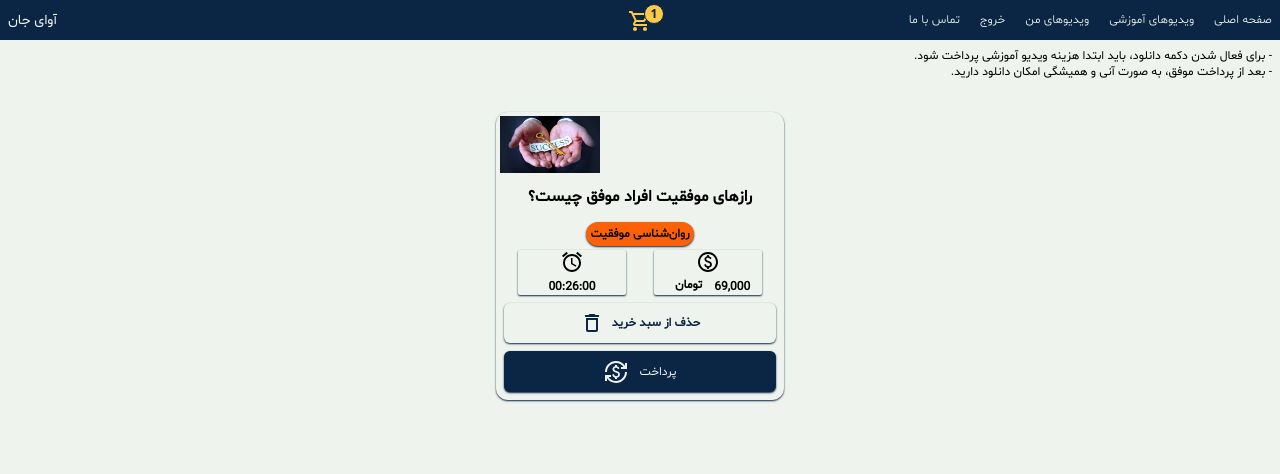
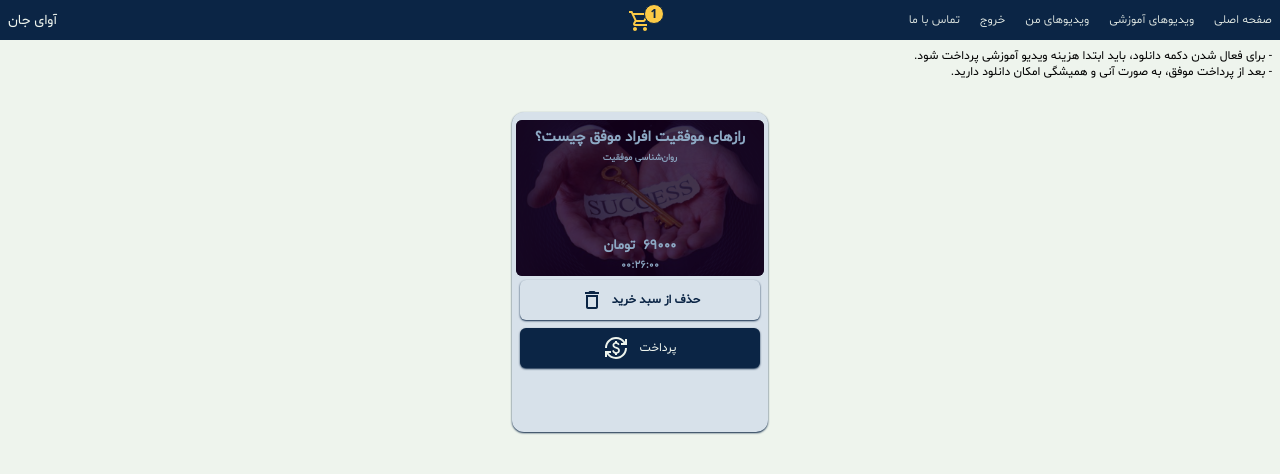
Before and after one commit to mahmoud-shakouryan/frontend-avayejan, a React (Create React App) app: page /card/1 in a window 1280 px wide. Shown: the top 474 px of the page. Built offline with nearby package versions, Linux system fonts and the light colour scheme; sample sign-in values are in the browser's storage.

Commit message:
CardItem

```diff
--- a/src/components/CardItem.js
+++ b/src/components/CardItem.js
@@ -1,85 +1,131 @@
-import AccessAlarmIcon from '@mui/icons-material/AccessAlarm';
-import PaidOutlinedIcon from '@mui/icons-material/PaidOutlined';
-import DeleteOutlineOutlinedIcon from '@mui/icons-material/DeleteOutlineOutlined';
-import AddShoppingCartIcon from '@mui/icons-material/AddShoppingCart';
-import { useNavigate } from 'react-router-dom';
+import AccessAlarmIcon from "@mui/icons-material/AccessAlarm";
+import PaidOutlinedIcon from "@mui/icons-material/PaidOutlined";
+import DeleteOutlineOutlinedIcon from "@mui/icons-material/DeleteOutlineOutlined";
+import AddShoppingCartIcon from "@mui/icons-material/AddShoppingCart";
+import { useNavigate } from "react-router-dom";
 import { useDispatch, useSelector } from "react-redux";
-import {  removeFromCard } from "../store/actions/cardActions.js";
-import { toast } from 'react-toastify';
-import CurrencyExchangeOutlinedIcon from '@mui/icons-material/CurrencyExchangeOutlined';
-import { pay } from '../store/actions/payActions.js';
+import { removeFromCard } from "../store/actions/cardActions.js";
+import { toast } from "react-toastify";
+import CurrencyExchangeOutlinedIcon from "@mui/icons-material/CurrencyExchangeOutlined";
+import { pay } from "../store/actions/payActions.js";
+import { enToPerNum } from "../utils/utils.js";
 
-
-
-
-const CardItem = ({video}) => {
-
-
-
+const CardItem = ({ video }) => {
   const navigate = useNavigate();
   const { id, videoName, category, price, duration, imgSrc } = video;
-  console.log(imgSrc)
-  const TOMAN = price/10;
+  const TOMAN = price / 10;
 
-  const cardState = useSelector( state => state.cardReducer );
+  const cardState = useSelector((state) => state.cardReducer);
   const { cardItems } = cardState;
 
-  const userSigninState = useSelector( state => state.userSigninReducer );
+  const userSigninState = useSelector((state) => state.userSigninReducer);
   const { userInfo } = userSigninState;
 
-  const payState = useSelector( state => state.payReducer );
+  const payState = useSelector((state) => state.payReducer);
   const { error, loading, payment } = payState;
-
 
   const dispatch = useDispatch();
   const removeFromCartHandler = (videoIdToRemove) => {
     dispatch(removeFromCard(videoIdToRemove));
   };
 
+  const addToCardHandler = () => {
+    if (!userInfo) {
+      toast.warn("ابتدا وارد حساب شوید");
+      return navigate("/signin");
+    }
+    navigate(`/card/${id}`);
+  };
 
+  const payHandler = () => {
+    dispatch(pay(price, id));
+  };
 
-
-    const addToCardHandler = () => {
-      if(!userInfo){
-         toast.warn('ابتدا وارد حساب شوید');
-         return navigate('/signin')
-      }
-      navigate(`/card/${id}`)
-    }
-
-    const payHandler = () =>{
-      dispatch(pay(price, id));
-    }
-
-    const gatewayHandler = () =>{
-      localStorage.removeItem('userInfo');
-      localStorage.removeItem('videoList');
-      localStorage.removeItem('videos');
-    }
+  const gatewayHandler = () => {
+    localStorage.removeItem("userInfo");
+    localStorage.removeItem("videoList");
+    localStorage.removeItem("videos");
+  };
 
   return (
     <>
-    <div className='p-1 w-72 h-72 bg-white flex flex-col rounded-xl shadow-sm shadow-dark sm:hover:scale-105  duration-150 font-firstFont'>
-          <div className="basis-2/5  flex flex-col items-center justify-center gap-3 font-bold"><div className='w-full h-full'><img src={imgSrc} width='100px' height='200px'/></div><div>{videoName}</div><div className="text-center"> <button className="w-full bg-orange font-secondFont font-bold text-xs p-1 rounded-xl shadow-sm shadow-dark">{category}</button></div></div>
-          <div className="basis-1/5  flex  justify-around p-1">
-            <div className="basis-2/5 flex flex-col rounded-sm shadow-sm shadow-dark">
-              <span className="basis-1/3  text-center"><AccessAlarmIcon/></span>
-              <span className="basis-2/3 flex items-center justify-center font-bold text-xs pt-1"> {duration}</span>
-            </div>
-            <div className="basis-2/5 flex flex-col rounded-sm shadow-sm shadow-dark">
-            <span className=" text-center"><PaidOutlinedIcon /></span>
-              <span className="flex items-center justify-evenly font-bold text-sm "> <span className='basis-1/3 text-right text-xs'>تومان</span><span className='pt-1 bsis-2/3 text-left text-xs '>{TOMAN.toString().replace(/\B(?=(\d{3})+(?!\d))/g, ",")}</span> </span>
+      <div className="bg-superLightBlue p-1 w-56 h-72 sm:w-64 sm:h-80 bg-white flex flex-col rounded-xl shadow-sm shadow-dark sm:hover:scale-105 duration-150 font-firstFont">
+        <div className="h-1/2 flex flex-col items-center justify-center text-sm sm:text-md font-bold mt-1 ">
+          <div className="w-full h-full flex relative">
+            <img
+              src={imgSrc}
+              className="w-full h-full object-cover rounded-md"
+            />
+            <span className="absolute bg-opacity2 text-lightBlue w-full h-full flex flex-col justify-between rounded-md">
+              <span className="text-center font-bold mt-2">
+                <p className="text-[15px]">{videoName}</p>
+                <p className="font-secondFont text-[8px] sm:text-[9px]">
+                  {category}
+                </p>
+              </span>
+              <span className="text-center font-bold mt-2">
+                <p className="text-[14px] flex justify-center gap-2">
+                  <span>تومان</span>
+                  <span>{enToPerNum(TOMAN)}</span>
+                </p>
+                <p className="font-secondFont text-[8px] sm:text-[11px]">
+                  {enToPerNum(duration)}
+                </p>
+              </span>
+            </span>
           </div>
         </div>
-          <div className='basis-1/5  p-1 text-xs'>
-          { (cardItems && cardItems.find( cardItem => cardItem.id === id )) ?  <button className=' h-full w-full rounded-md shadow-sm shadow-dark font-bold text-dark flex items-center justify-center gap-2' onClick={()=>removeFromCartHandler(cardItems.find( cardItem => cardItem.id === id ).id)}><DeleteOutlineOutlinedIcon/><span>حذف از سبد خرید</span></button> : <button className='bg-orange h-full w-full rounded-md shadow-sm shadow-dark font-bold text-dark flex items-center justify-center gap-2' onClick={addToCardHandler}><AddShoppingCartIcon/><span>افزودن به سبد خرید</span> </button> }
+        <div className="p-1 text-xs">
+          {cardItems && cardItems.find((cardItem) => cardItem.id === id) ? (
+            <button
+              className="h-full w-full rounded-md shadow-sm  shadow-dark sm:hover:shadow-md sm:hover:shadow-dark font-bold text-dark flex items-center justify-center gap-2 p-2"
+              onClick={() =>
+                removeFromCartHandler(
+                  cardItems.find((cardItem) => cardItem.id === id).id
+                )
+              }
+            >
+              <DeleteOutlineOutlinedIcon />
+              <span>حذف از سبد خرید</span>
+            </button>
+          ) : (
+            <button
+              className="bg-orange h-full w-full rounded-md shadow-sm shadow-dark font-bold text-dark flex items-center justify-center gap-2"
+              onClick={addToCardHandler}
+            >
+              <AddShoppingCartIcon />
+              <span>افزودن به سبد خرید</span>
+            </button>
+          )}
         </div>
-          <div className="basis-1/5 p-1 text-xs">
-          { payment ? <button  className='bg-dark text-theWhite font-thin h-full w-full rounded-md shadow-sm shadow-dark  flex items-center justify-center gap-3'><a  href={payment} onClick={gatewayHandler} className='w-full h-full flex items-center justify-center'> برو به درگاه</a></button> :<button className='bg-dark text-theWhite font-thin h-full w-full rounded-md shadow-sm shadow-dark  flex items-center justify-center gap-3' onClick={payHandler}>{ loading? <CurrencyExchangeOutlinedIcon className='font-thin animate-spin'/> :<CurrencyExchangeOutlinedIcon className='font-thin'/>} {loading ? <span>آغاز فرایند پرداخت</span> : <span>پرداخت</span>}</button>}
+        <div className="p-1 text-xs">
+          {payment ? (
+            <button className="bg-dark text-theWhite font-thin h-full w-full rounded-md shadow-sm shadow-dark sm:hover:shadow-md sm:hover:shadow-dark flex items-center justify-center gap-3">
+              <a
+                href={payment}
+                onClick={gatewayHandler}
+                className="w-full h-full flex items-center justify-center p-3"
+              >
+                برو به درگاه
+              </a>
+            </button>
+          ) : (
+            <button
+              className="bg-dark text-theWhite font-thin h-full w-full rounded-md shadow-sm shadow-dark sm:hover:shadow-md sm:hover:shadow-dark  flex items-center justify-center gap-3 p-2"
+              onClick={payHandler}
+            >
+              {loading ? (
+                <CurrencyExchangeOutlinedIcon className="font-thin animate-spin" />
+              ) : (
+                <CurrencyExchangeOutlinedIcon className="font-thin" />
+              )}
+              {loading ? <span>آغاز فرایند پرداخت</span> : <span>پرداخت</span>}
+            </button>
+          )}
         </div>
       </div>
     </>
-  )
-}
+  );
+};
 
 export default CardItem;
--- a/src/screens/Card.js
+++ b/src/screens/Card.js
@@ -1,5 +1,5 @@
 import { useEffect } from "react";
-import { addToCard, removeFromCard } from "../store/actions/cardActions";
+import { addToCard } from "../store/actions/cardActions";
 import { Link, useParams, useNavigate } from "react-router-dom";
 import { useDispatch, useSelector } from "react-redux";
 import VideoLibraryOutlinedIcon from '@mui/icons-material/VideoLibraryOutlined';
--- a/src/screens/Videos.js
+++ b/src/screens/Videos.js
@@ -36,10 +36,6 @@ const Videos = () => {
     }
   },[dispatch, searchParams.get('page')])
 
-  console.log(query)
-  console.log(videos[1].videoName)
-  console.log(videos.filter( video => video.videoName.includes(query)))
-
   return (
     <div className="h-screen w-screen bg-theWhite  fixed top-10">
       <div className="w-full h-8 flex justify-center items-center pt-3">
--- a/src/utils/utils.js
+++ b/src/utils/utils.js
@@ -1,5 +1,4 @@
 export const enToPerNum = (enNum) => {
-    console.log(enNum)
     const enNumStr = enNum.toString();
     const perDigits = '۰۱۲۳۴۵۶۷۸۹'.split('');
     const per_num = enNumStr.replace(/\d/g, m => perDigits[parseInt(m)]);
```
Lines whose indentation alone changed are shown as unchanged.
